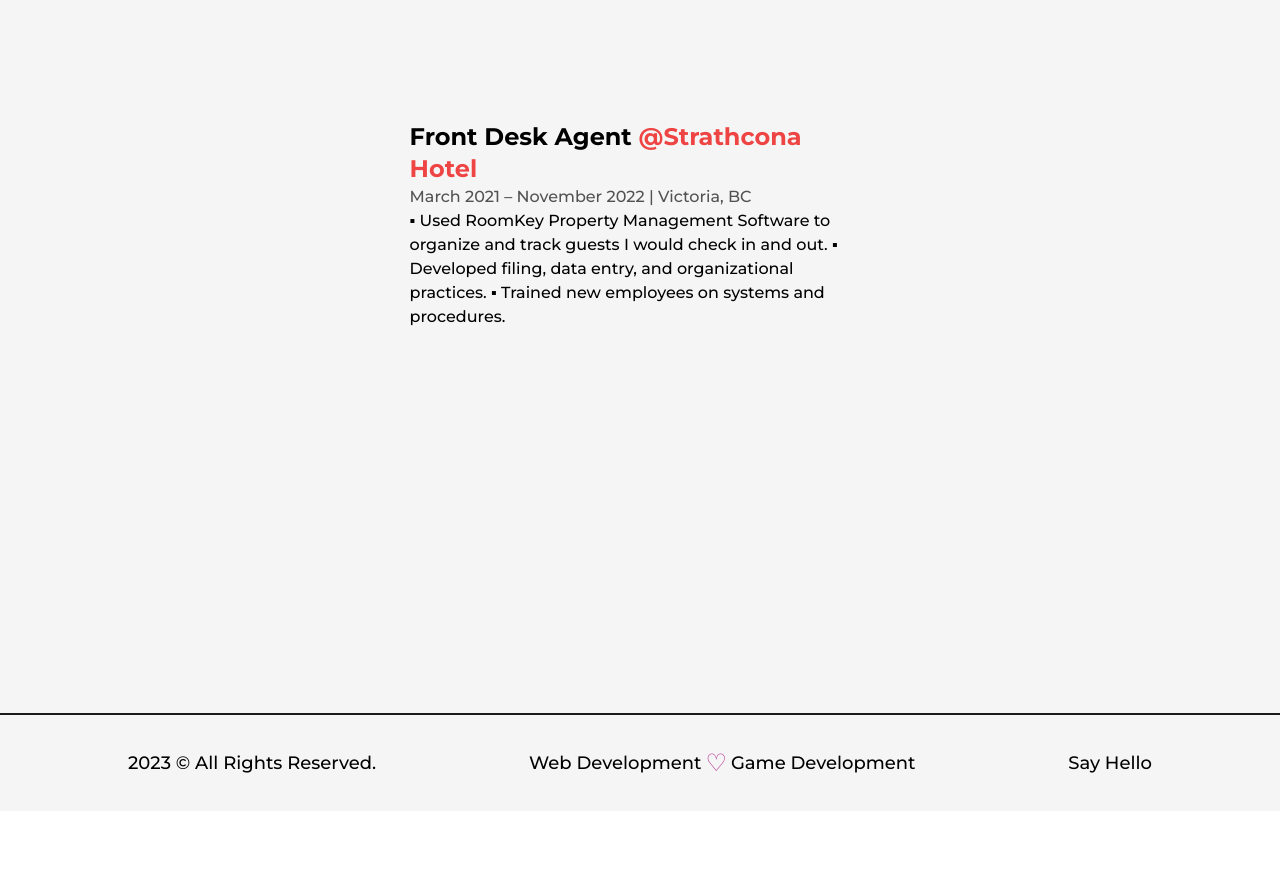
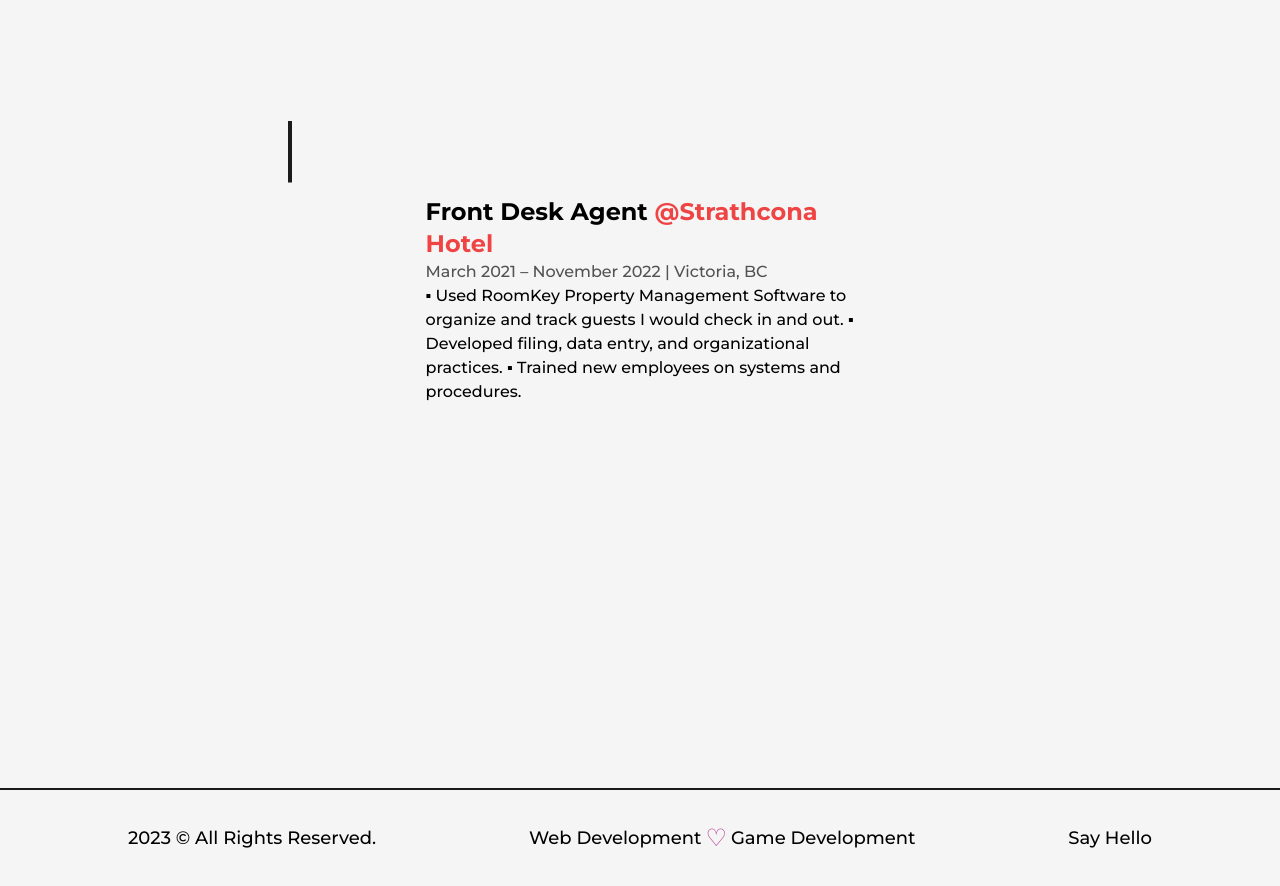
Before and after one commit to osbrown1/My-Portfolio, a Next.js app: page /about in a window 1280 px wide. Shown: the part 2493-3379 px from the top of the page. Before the commit the page ends 3304 px from the top, so only its background shows below. Built offline with nearby package versions, Linux system fonts and the light colour scheme.

Commit message:
added animated line next to details

```diff
--- a/src/components/Experience.js
+++ b/src/components/Experience.js
@@ -1,8 +1,13 @@
-import React from 'react'
+import React, { useRef } from 'react'
+import {motion, useScroll} from "framer-motion"
+import LiIcon from './LiIcon';
 
 const Details = ({ position, company, companyLink, time, address, work }) => {
   return (
     <li className="my-8 first:mt-0 last:mb-0 w-[60%] mx-auto flex flex-col items-center justify-between">
+
+
+      <LiIcon />
       <div>
         <h3 className="capitalize font-bold text-2xl">
           {position}&nbsp;
@@ -24,14 +29,27 @@
 }
 
 const Experience = () => {
+  const ref = useRef(null);
+  const {scrollYProgress} = useScroll(
+    {
+      target: ref,
+      offset: ["start end", "center start"]
+    }
+  )
   return (
     <div className='my-64'>
       <h2 className='font-bold text-8xl mb-32 w-full text-center'>
       Experience
       </h2>
 
-      <div className='w-[75%] mx-auto relative'>
-        <ul>
+      <div ref={ref} className='w-[75%] mx-auto relative'>
+
+      <motion.div
+      style={{scaleY: scrollYProgress}}
+
+      className='absolute left-8 top-0 w-[4px] h-full bg-dark origin-top'/>
+
+        <ul className='w-full flex flex-col items-start justify-between ml-4'>
         <Details
         position="Front Desk Agent" company="Strathcona Hotel"
         companyLink="https://strathconahotel.com"
--- /dev/null
+++ b/src/components/LiIcon.js
@@ -0,0 +1,15 @@
+import React from 'react'
+
+const LiIcon = () => {
+  return (
+   <figure>
+    <svg width="75" heigh="75" viewBox='0 0 100 100'>
+      <circle cx cy />
+      <circle />
+      <circle />
+    </svg>
+   </figure>
+  )
+}
+
+export default LiIcon
```
